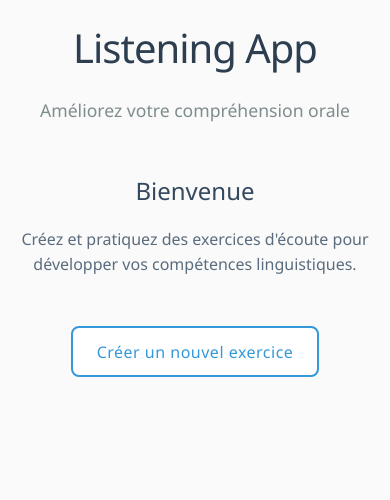
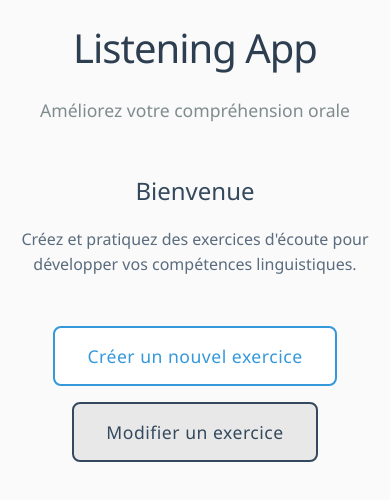
Before and after one commit to axdelafuen/listening-app, an Angular app: page / in a window 390 px wide. Shown: the top 500 px of the page. Built offline with nearby package versions, Linux system fonts and the light colour scheme.

Commit message:
some ui tweaks

```diff
--- a/src/app/pages/home/home.component.css
+++ b/src/app/pages/home/home.component.css
@@ -62,10 +62,7 @@
   text-align: center;
 }
 
-.create-exercise-btn {
-  background-color: #ffffff;
-  border: 2px solid #3498db;
-  color: #3498db;
+.action-btn {
   padding: 1rem 2rem;
   font-size: 1.1rem;
   font-weight: 500;
@@ -73,18 +70,47 @@
   cursor: pointer;
   transition: all 0.3s ease;
   letter-spacing: 0.5px;
+  margin-bottom: 1rem;
+}
+
+.action-btn:hover {
+  transform: translateY(-2px);
+}
+
+.action-btn:active {
+  transform: translateY(0);
+}
+
+.create-exercise-btn {
+  background-color: #ffffff;
+  border: 2px solid #3498db;
+  color: #3498db;
 }
 
 .create-exercise-btn:hover {
   background-color: #3498db;
   color: #ffffff;
-  transform: translateY(-2px);
   box-shadow: 0 4px 12px rgba(52, 152, 219, 0.3);
 }
 
 .create-exercise-btn:active {
-  transform: translateY(0);
   box-shadow: 0 2px 6px rgba(52, 152, 219, 0.3);
+}
+
+.import-exercise-btn {
+  background-color: #e8e8e8;
+  border: 2px solid #34495e;
+  color: #34495e;
+}
+
+.import-exercise-btn:hover {
+  background-color: #34495e;
+  color: #ffffff;
+  box-shadow: 0 4px 12px rgba(11, 60, 94, 0.3);
+}
+
+.import-exercise-btn:active {
+  box-shadow: 0 2px 6px rgba(11, 60, 94, 0.3);
 }
 
 /* Responsive design */
@@ -109,9 +135,4 @@
   .description {
     font-size: 1rem;
   }
-
-  .create-exercise-btn {
-    padding: 0.8rem 1.5rem;
-    font-size: 1rem;
-  }
 }
--- a/src/app/pages/home/home.component.html
+++ b/src/app/pages/home/home.component.html
@@ -14,8 +14,11 @@
       </div>
 
       <div class="action-section">
-        <button class="create-exercise-btn" type="button" routerLink="/create-exercise">
+        <button class="action-btn create-exercise-btn" type="button" routerLink="/create-exercise">
           Créer un nouvel exercice
+        </button>
+        <button class="action-btn import-exercise-btn" type="button" routerLink="/">
+          Modifier un exercice
         </button>
       </div>
     </section>
```
